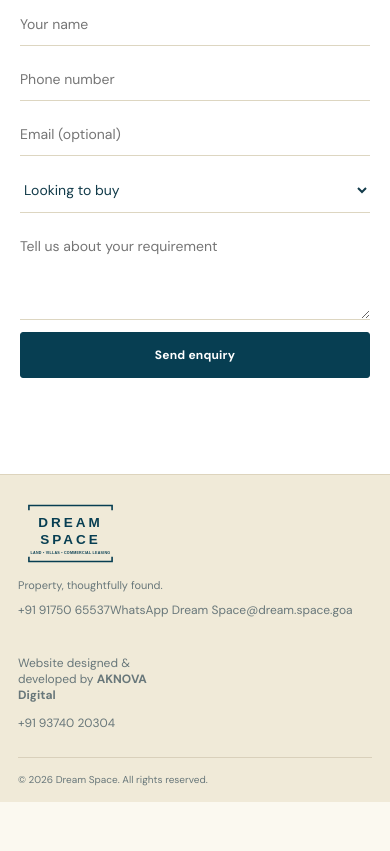
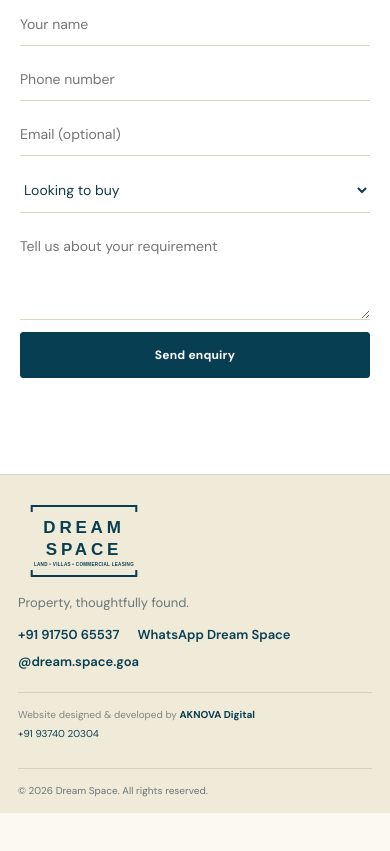
Before and after one commit to aknovadigital/dream-space-goa, a plain HTML site: page docs/index.html in a window 390 px wide. Shown: the part 2198-3049 px from the top of the page. Drawn offline with nearby package versions, Linux system fonts and the light colour scheme; no server answers.

Commit message:
Adjust footer sizing and compact developer credit

```diff
--- a/docs/styles.css
+++ b/docs/styles.css
@@ -20,3 +20,22 @@ dialog{border:0;border-radius:5px;padding:clamp(25px,5vw,40px);width:min(420px,9
 
 /* Transparent beige navigation layered over the hero image */
 @media(max-width:760px){.hero{padding-top:112px}.header .brand img{filter:none}.mobile-menu summary{background:#092e3b18}}
+
+/* Footer hierarchy: Dream Space contact details lead, AKNOVA credit stays subtle */
+.ds-footer-main{grid-template-columns:minmax(0,2fr) minmax(190px,.8fr);align-items:center;gap:34px}
+.ds-footer .footer-brand img{width:142px}
+.ds-footer-brand>p{font-size:13px;margin:11px 0 15px}
+.ds-footer-contact{display:flex;flex-wrap:wrap;align-items:center;gap:12px 24px}
+.ds-footer-contact a{font-size:14px;font-weight:600;color:var(--teal)}
+.ds-footer-credit{justify-self:end;text-align:right;font-size:10px;line-height:1.6;color:#7d8580}
+.ds-footer-credit p{margin:0}
+.ds-footer-credit strong{color:var(--teal);font-weight:700}
+.ds-footer-credit a{display:inline-block;margin-top:3px;color:var(--teal);font-size:10px}
+.ds-footer-bottom{justify-content:flex-start}
+@media(max-width:700px){
+ .ds-footer-main{grid-template-columns:1fr;gap:22px}
+ .ds-footer .footer-brand img{width:132px}
+ .ds-footer-contact{gap:10px 18px}
+ .ds-footer-contact a{font-size:13px}
+ .ds-footer-credit{justify-self:start;text-align:left;padding-top:14px;border-top:1px solid #d9d0bb;width:100%}
+}
```
